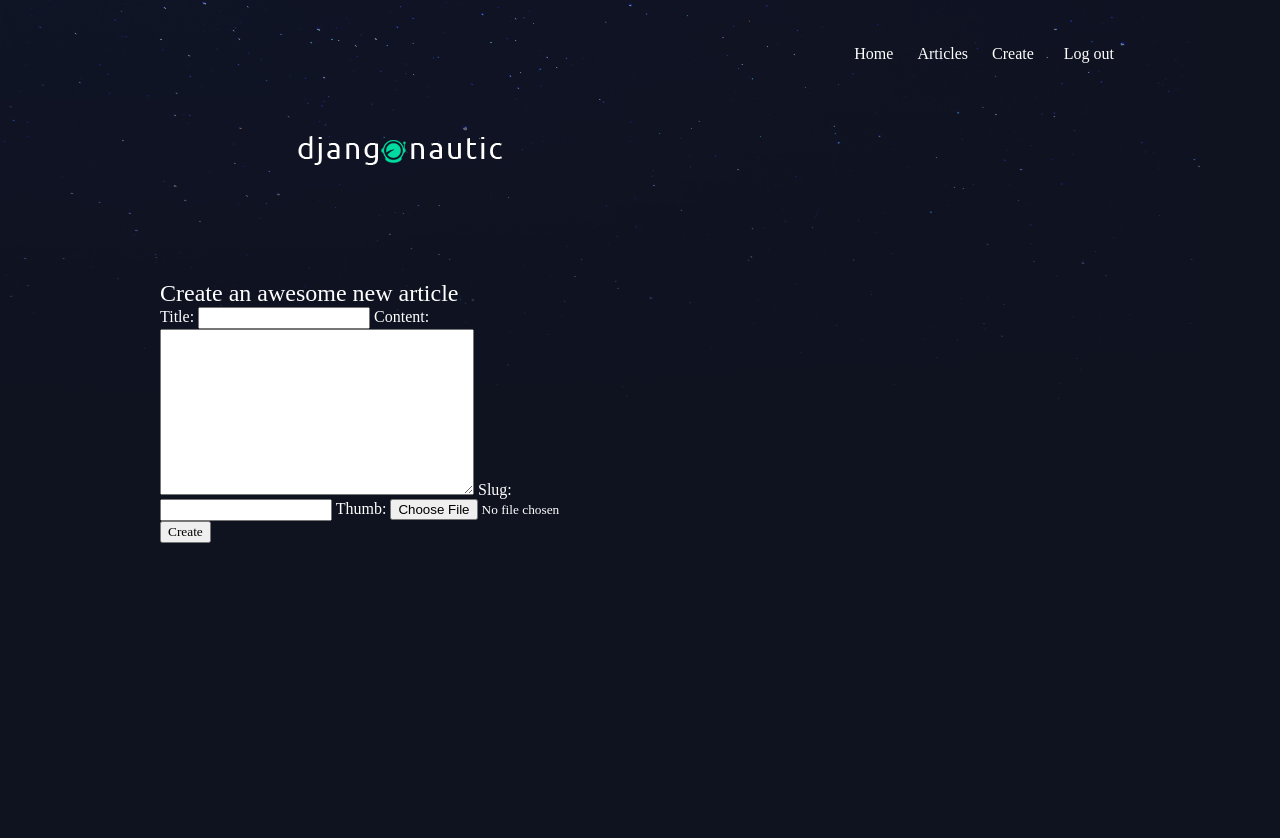
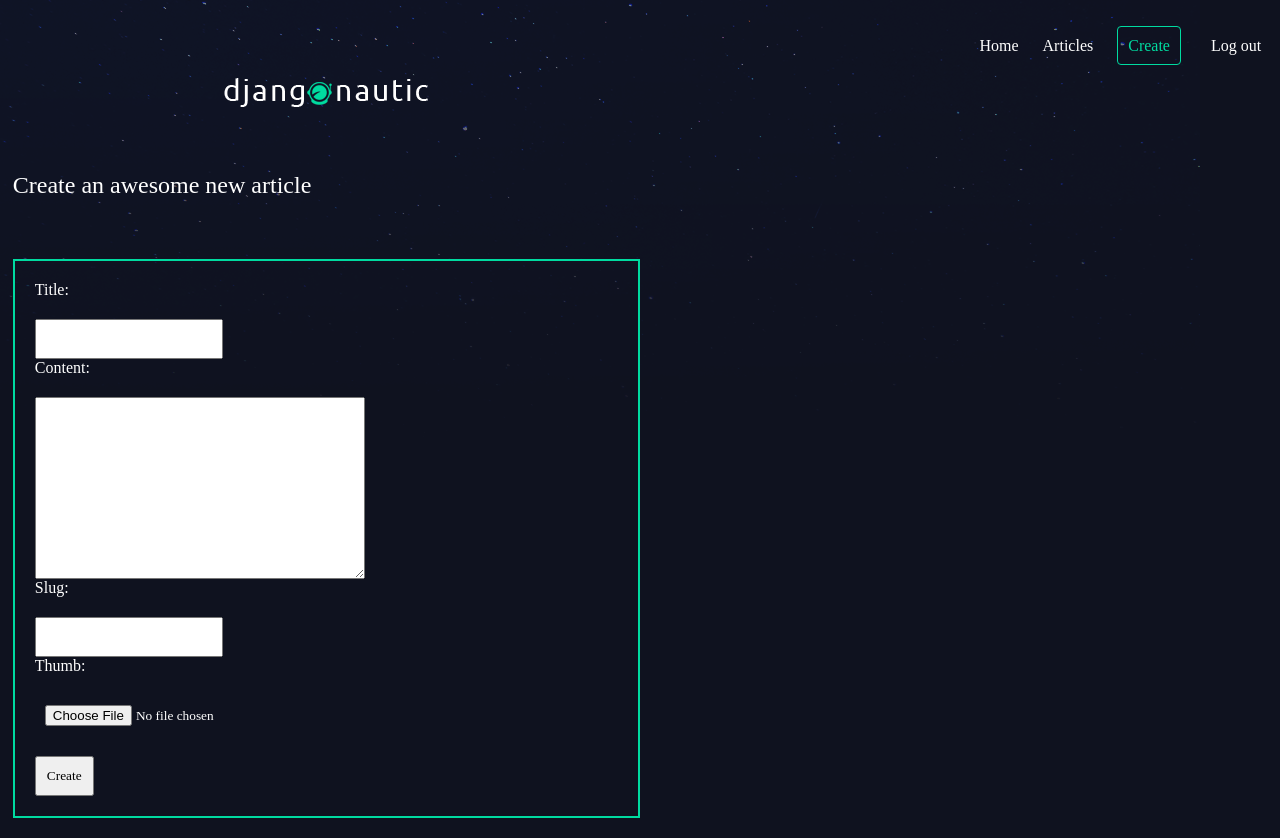
Before and after one commit to kibeert/expert-spork, a Django app: page /create/ in a window 1280 px wide. Before the commit the page ends 543 px from the top, so only its background shows below. Run offline with Django 4.2, Linux system fonts and the light colour scheme; a user stored in the database is signed in.

Commit message:
Update CSS and HTML files.

```diff
--- a/assets/style.css
+++ b/assets/style.css
@@ -3,9 +3,13 @@ body{
   background-image: url(stars.png);
   background-repeat: no-repeat;
   color: #fff;
+  margin: 0;
+  padding: 0;
+
 }
 body *{
   font-family: Ubuntu;
+
 }
 h1, h2, h3, h4, h5{
   font-weight: normal;
@@ -16,16 +20,16 @@ a, a:hover, a:visited{
   text-decoration: none;
 }
 .img1{
-  height: auto;
+  height: 30vh;
   width: 30vw;
 }
 .wrapper{
-  max-width: 960px;
+  max-width: 98vw !important;
   margin: 0 auto;
 }
 .wrapper h1{
   text-align: center;
-  margin: 100px auto;
+  margin: 50px auto;
   font-size: 2.8em;
 }
 header{
@@ -66,3 +70,20 @@ nav button{
 .article h2{
   font-size: 1.6em
 }
+.site-form{
+  margin-top:60px;
+  border: 2px solid #00dba0;
+  padding: 20px;
+}
+.site-form input, .site-form textarea{
+  display: block;
+  margin: 20px 0 0 0 ;
+  padding: 10px;
+}
+a.highlight{
+  border: 1px solid #00dba0;
+  padding: 10px;
+  border-radius: 4px;
+  color: #00dba0;
+
+}
--- a/base/templates/base/Articles.html
+++ b/base/templates/base/Articles.html
@@ -2,7 +2,7 @@
 {% load static  %}
 
 {% block content %}
-{{ form.user }}
+
 <h1>Articles</h1>
 <div class="articles">
     {% for article in articles %}
```
Also changed, not shown: db.sqlite3, media/OIP.jpg (added), media/photo-1536008758366-72fbc5b16911.jfif (added).
